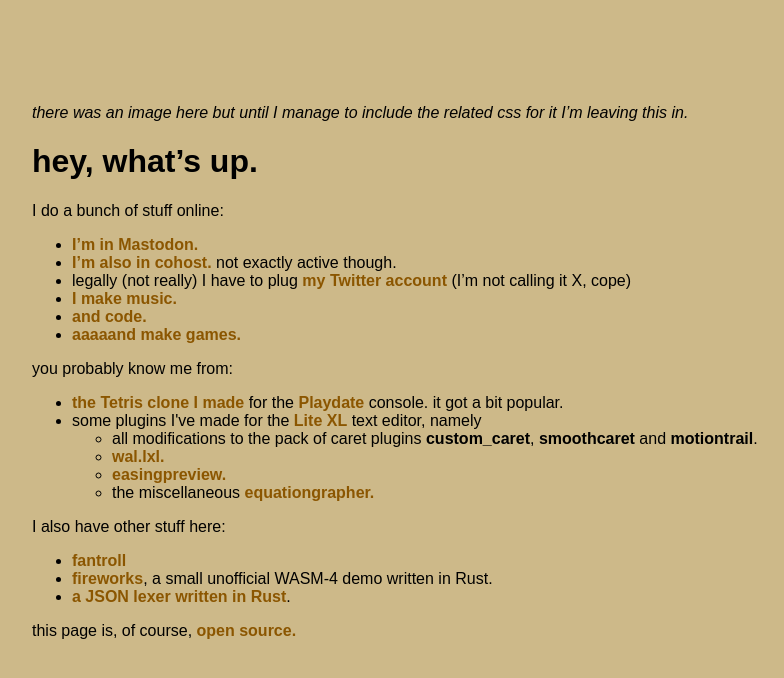
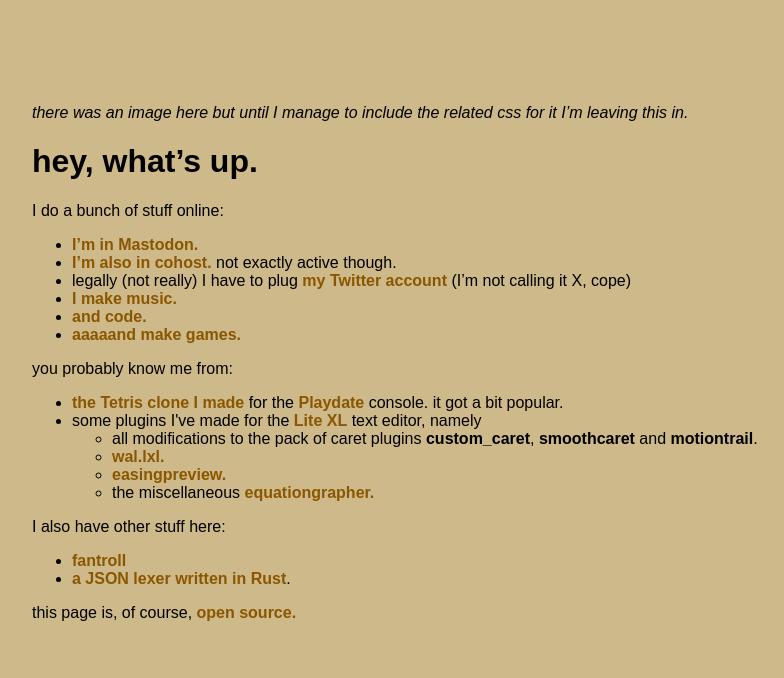
Before and after one commit to thacuber2a03/thacuber2a03.github.io, a Jekyll site: the page built from index.md, in a window 1280 px wide. Shown: the top 678 px of the page, without its empty margins (56-840 px from the left). Built offline with Jekyll 4.4.1, drawn with Linux system fonts in a browser that asks for light colours.

Commit message:
remove fireworks demo for now

```diff
--- a/index.md
+++ b/index.md
@@ -34,7 +34,7 @@
 I also have other stuff here:
 
 - [fantroll](/fantroll)
-- [fireworks](/fireworks), a small unofficial WASM-4 demo written in Rust.
+<!-- - [fireworks](/fireworks), a small unofficial WASM-4 demo written in Rust. -->
 - [a JSON lexer written in Rust](/jsonlexer).
 
 this page is, of course, [open
```
Also changed, not shown: things/fireworks.txt (renamed from things/fireworks.md).
